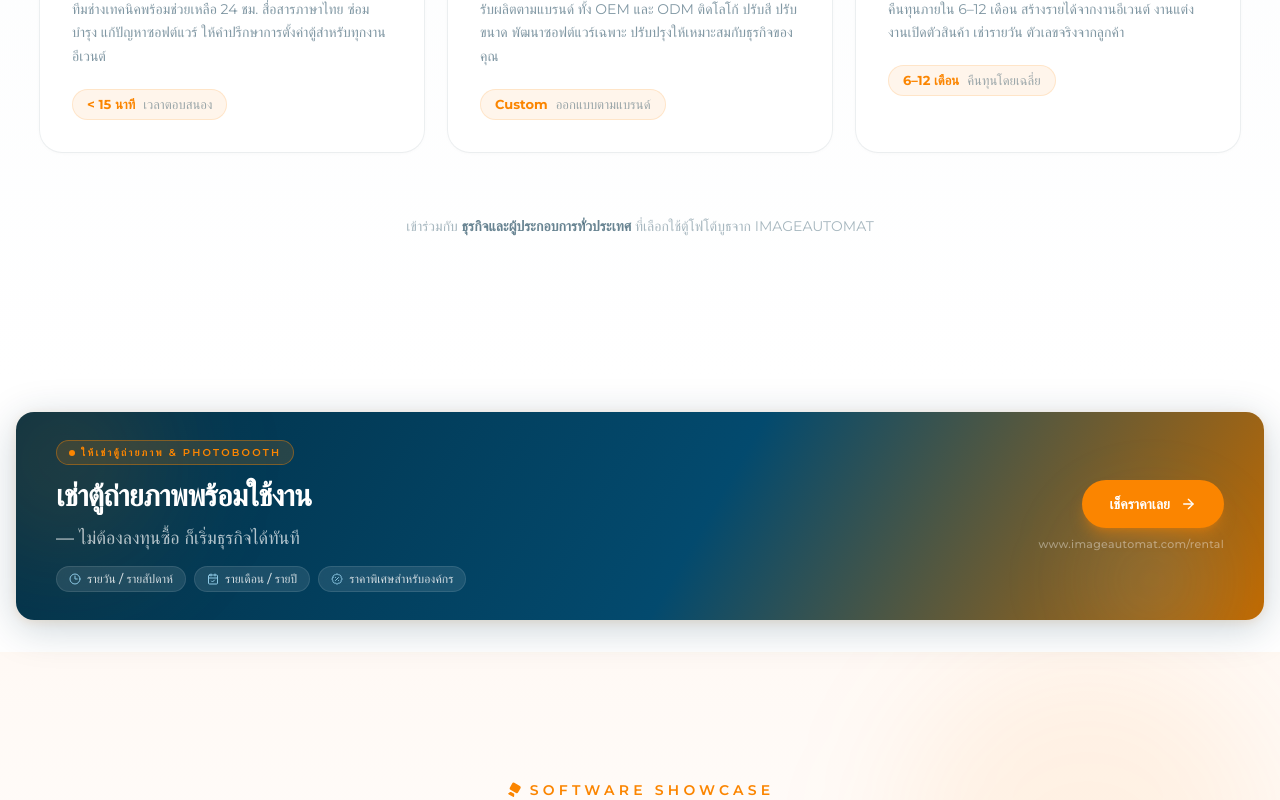
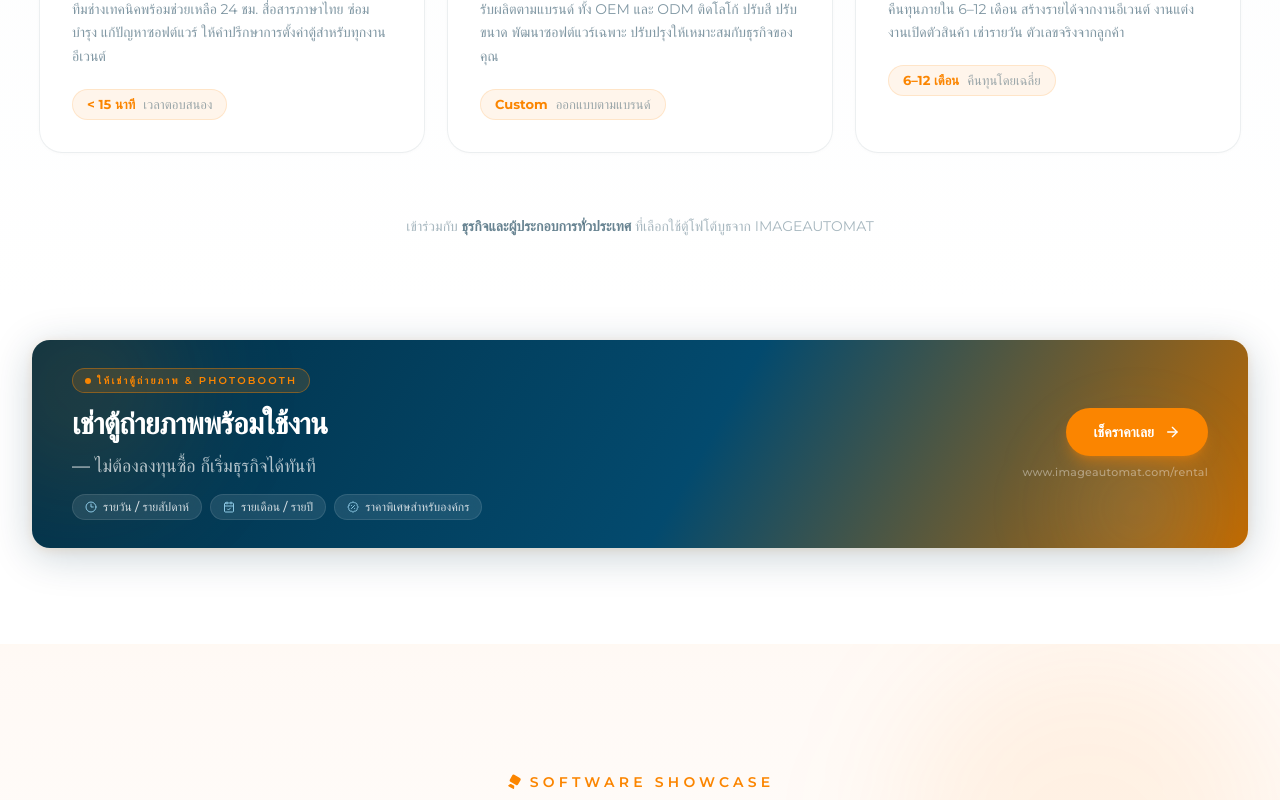
Before and after one commit to xcnn1412/imageautomat, a Next.js app: page / in a window 1280 px wide. Shown: the part 2017-2817 px from the top of the page. Built offline with nearby package versions, Linux system fonts and the light colour scheme; no server answers; a web font is replaced by a local one.

Commit message:
style: update padding and margin for SaleAndRental and HomeServicesSection components; update sitemap lastmod timestamps

```diff
--- a/components/home/home_sale_rental.tsx
+++ b/components/home/home_sale_rental.tsx
@@ -11,7 +11,7 @@ const pills = [
 
 export function SaleAndRental() {
   return (
-    <section className="py-8 px-4 bg-white">
+    <section className="pt-6 sm:pt-8 lg:pt-10 pb-16 sm:pb-20 lg:pb-24 px-6 lg:px-8 bg-white">
       <motion.div
         initial={{ opacity: 0, y: 28 }}
         whileInView={{ opacity: 1, y: 0 }}
--- a/components/home/home_services.tsx
+++ b/components/home/home_services.tsx
@@ -125,7 +125,7 @@ export function HomeServicesSection() {
     return (
         <section
             ref={sectionRef}
-            className="relative py-24 sm:py-28 lg:py-36 overflow-hidden"
+            className="relative pt-24 sm:pt-28 lg:pt-36 pb-12 sm:pb-14 lg:pb-16 overflow-hidden"
             aria-labelledby="why-imageautomat"
             itemScope
             itemType="https://schema.org/Organization"
```
Also changed, not shown: 1 other file (tests, documents, lock files or other folders).
